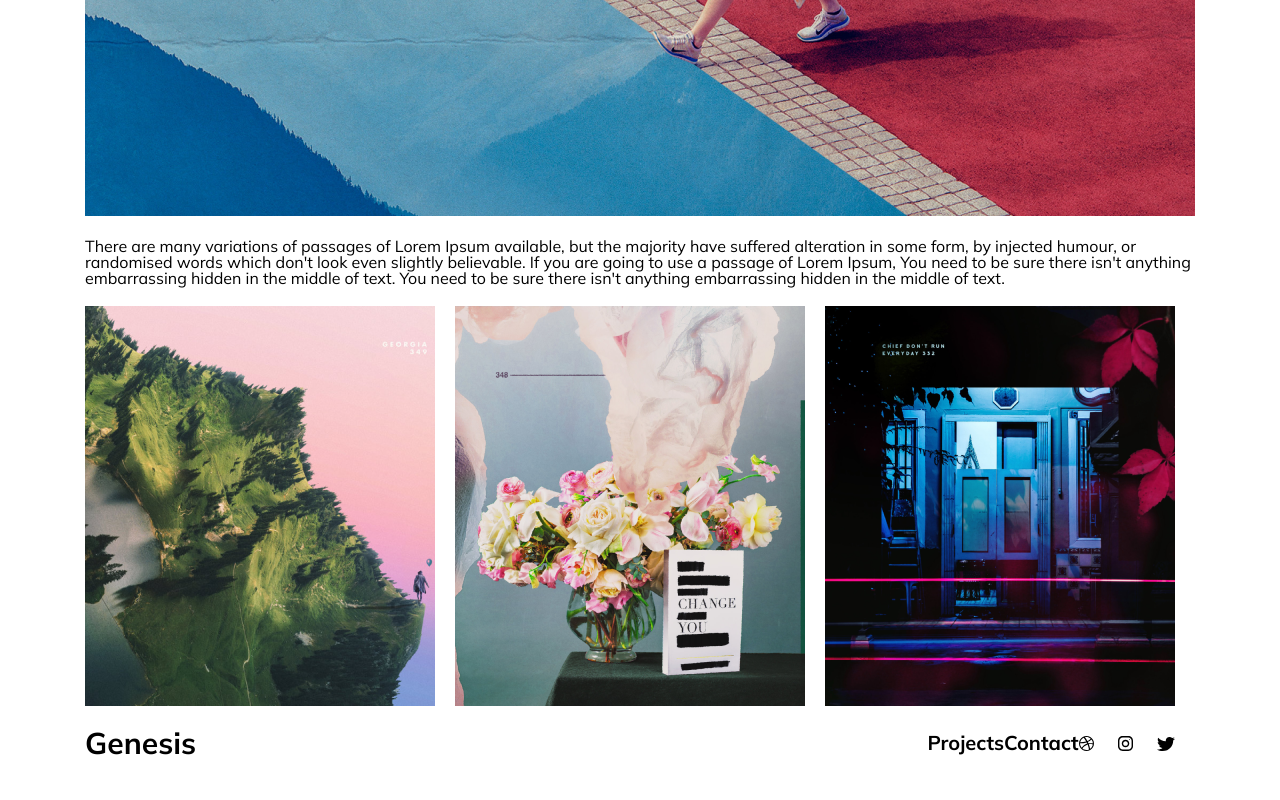
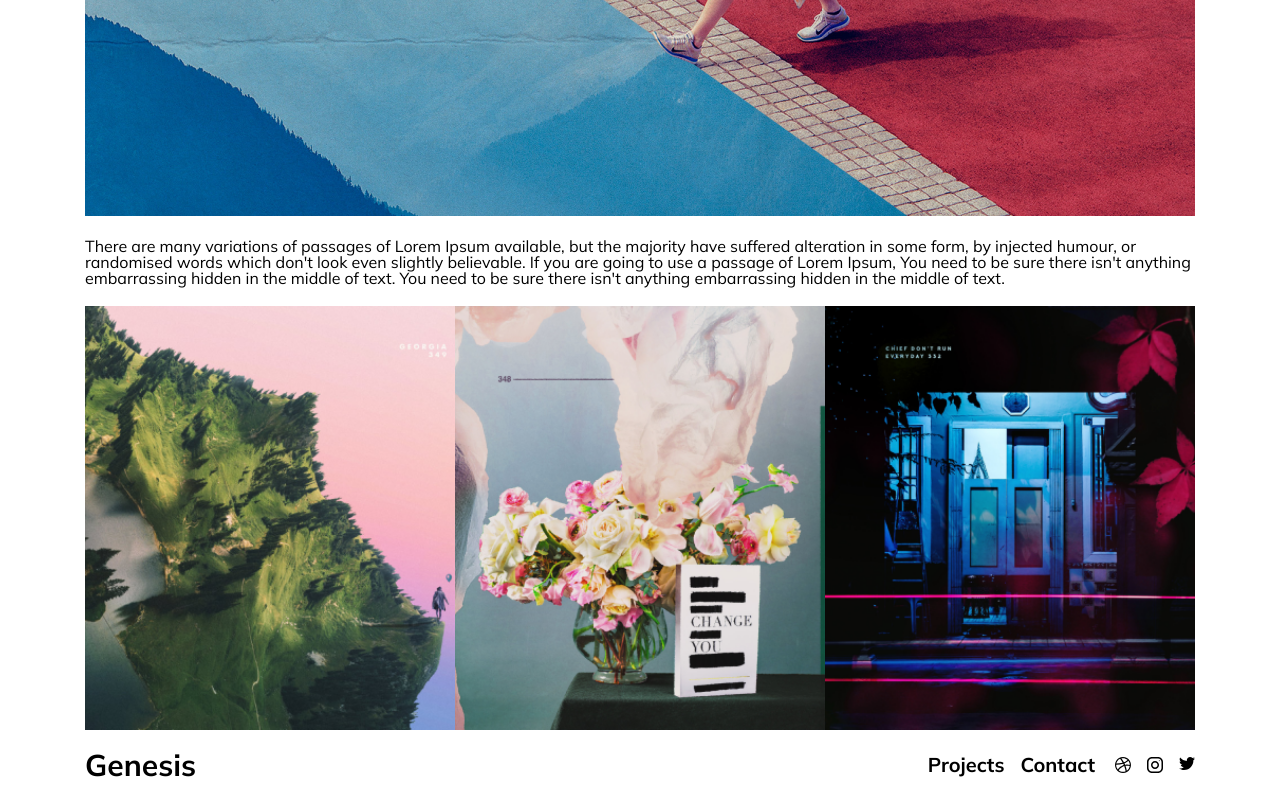
Before and after one commit to samlekkla/Assignment11Cross-BrowserComaptibility-PrePostprocessors, a plain HTML site: page pages/projects.html in a window 1280 px wide. Shown: the part 1140-1940 px from the top of the page. Before the commit the page ends 1918 px from the top, so only its background shows below. Drawn offline with nearby package versions, Linux system fonts and the light colour scheme; files that its build step writes are made by us from their sources; files whose address does not match are found by name.

Commit message:
Update css for index.html
Adjusted the grid and flexbox code for the footer, to be more similar to figma prototype, and adjusted the links to the styles as well.

```diff
--- a/pages/projects.html
+++ b/pages/projects.html
@@ -10,7 +10,7 @@
         rel="stylesheet">
     <link rel="stylesheet" href="styles/reset.css">
     <link rel="stylesheet" href="styles/normalize.css">
-    <link rel="stylesheet" href="styles/projects.css">
+    <link rel="stylesheet" href="../styles/projects.css">
     <title>Projects</title>
 </head>
 
--- a/styles/_card.scss
+++ b/styles/_card.scss
@@ -1,5 +1,5 @@
 @mixin transform($property) {
-	-webkit-transform: $property;
+    -webkit-transform: $property;
     -ms-transform: $property;
     transform: $property;
 }
@@ -10,6 +10,12 @@
     box-sizing: border-box;
 }
 
+img {
+    width: 100%;
+    height: 100%;
+    overflow: hidden;
+}
+
 .card {
     margin: 0 auto;
 }
@@ -18,16 +24,19 @@
     display: grid;
     grid-template-columns: repeat(9, 1fr);
     grid-template-rows: repeat(32, 1fr);
+    grid-gap: 1rem;
     width: 100%;
     max-width: 1110px;
-    min-height: 1960px;
-    height: 100%;
+    height: 1700px;
 
 }
 
+
 .grid__element1 {
+
     grid-column: 1 / 4;
     grid-row: 1 / 8;
+
 }
 
 .grid__element2 {
--- a/styles/_footer.scss
+++ b/styles/_footer.scss
@@ -1,12 +1,15 @@
 footer {
     display: flex;
     justify-content: space-between;
+    align-items: center;
     width: 100%;
     min-height: 22px;
     margin: 0;
     margin-bottom: 20px;
     margin-top: 20px;
+
 }
+
 
 .nav2 {
 
@@ -33,9 +36,16 @@
             color: #4A4FF2
         }
     }
+
+    &__list2 {
+        display: flex;
+        gap: 1rem;
+        margin-right: 20px;
+    }
 }
 
-.social img {
-    margin-top: 8.7px;
-    margin-right: 20px;
+.social {
+    display: flex;
+    flex-direction: row;
+    gap: 1rem;
 }
```
Also changed, not shown: pages/contact.html (+1 -1 lines), styles/contact.css, styles/index.css, styles/projects.css.
